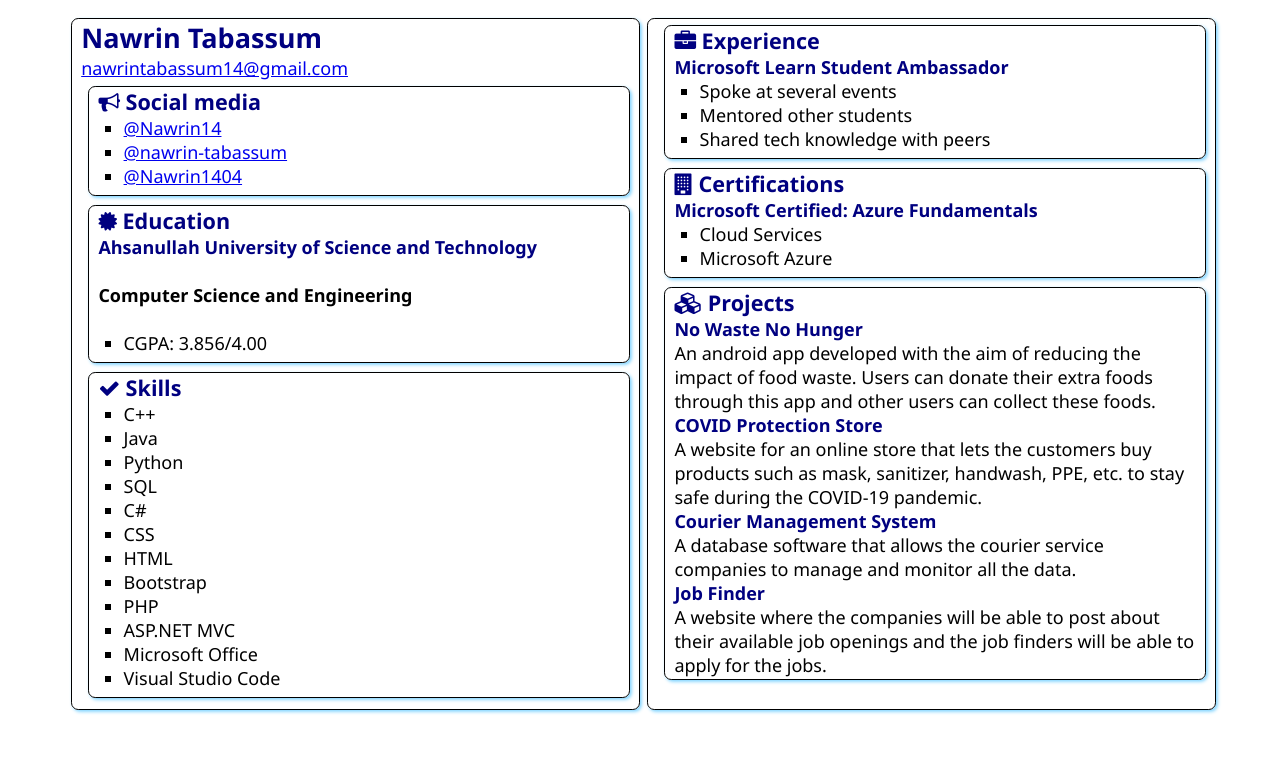
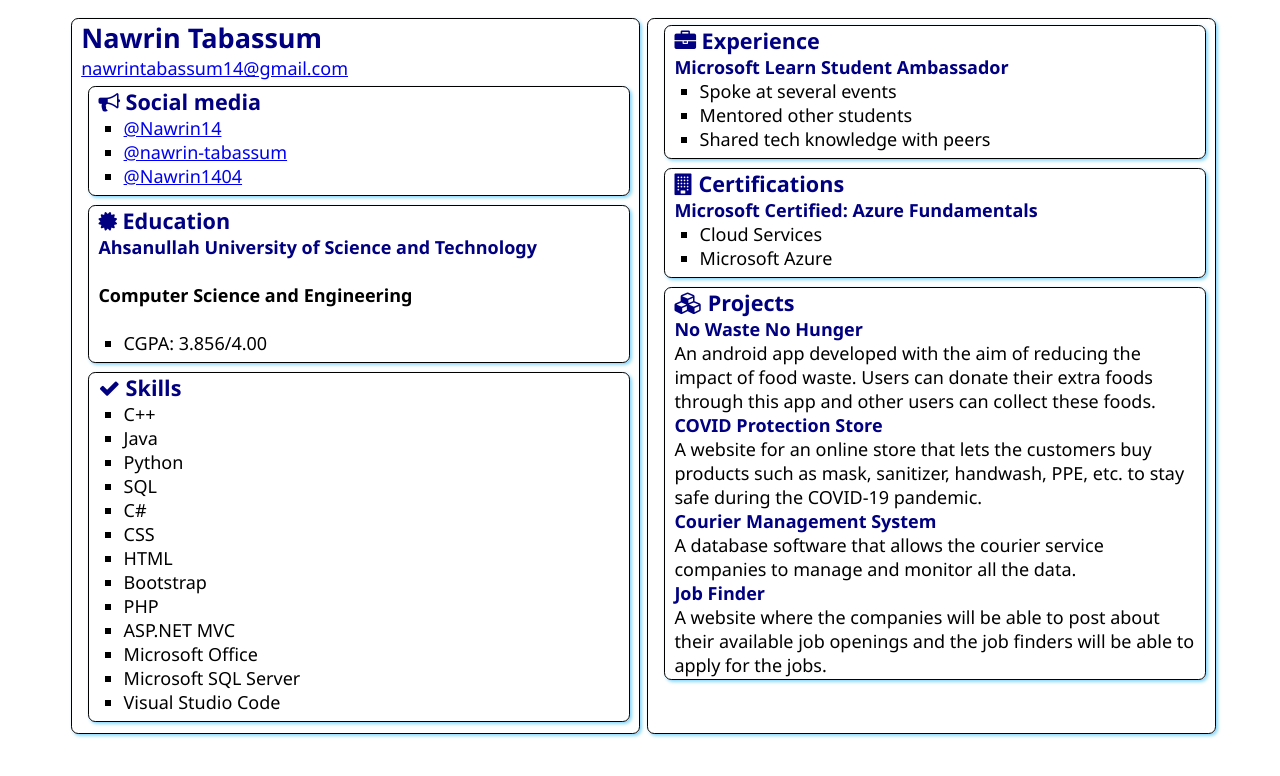
Before and after one commit to Nawrin14/Ambassador-SWA-Pilot, a plain HTML site: page src/index.html in a window 1280 px wide. Drawn offline with Linux system fonts and the light colour scheme.

Commit message:
Info Added

```diff
--- a/src/index.html
+++ b/src/index.html
@@ -58,6 +58,7 @@
                     <li>PHP</li>
                     <li>ASP.NET MVC</li>
                     <li>Microsoft Office</li>
+                    <li>Microsoft SQL Server</li>
                     <li>Visual Studio Code</li>
                 </ul>
             </section>
```
